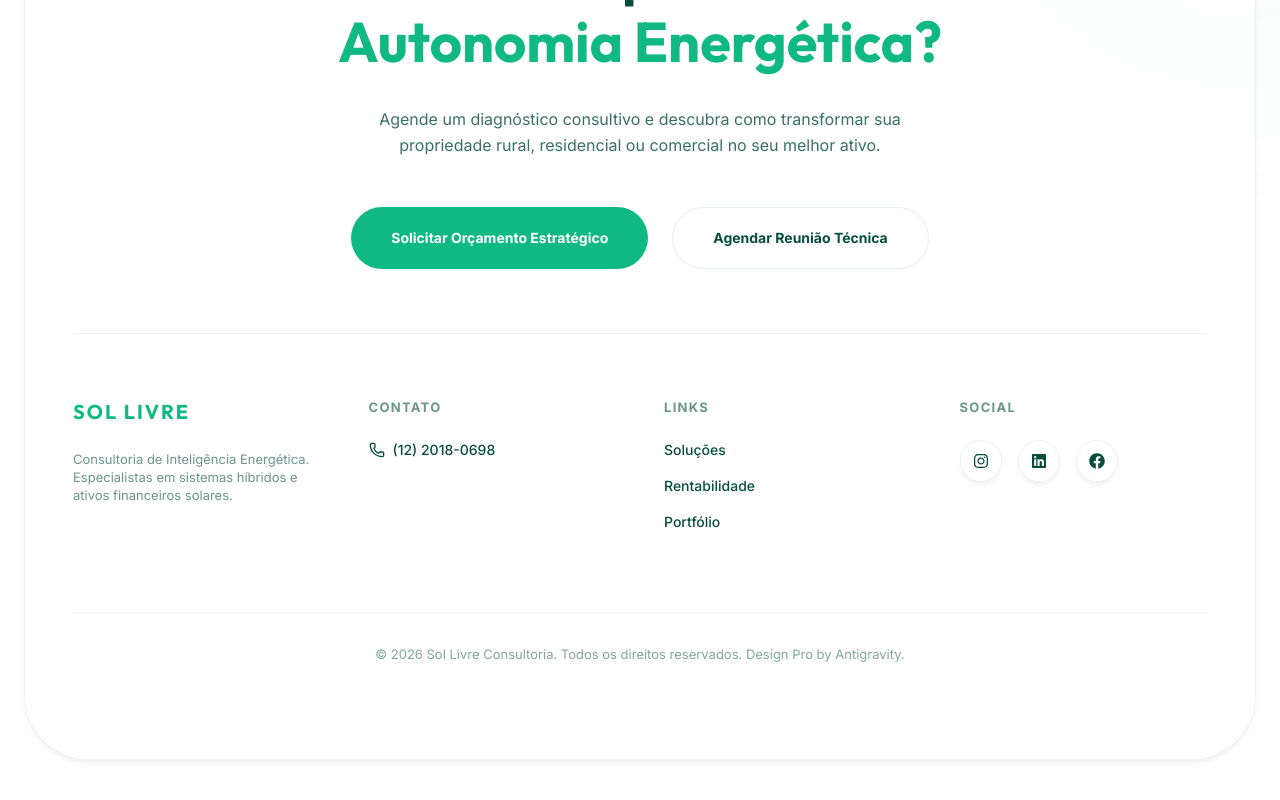
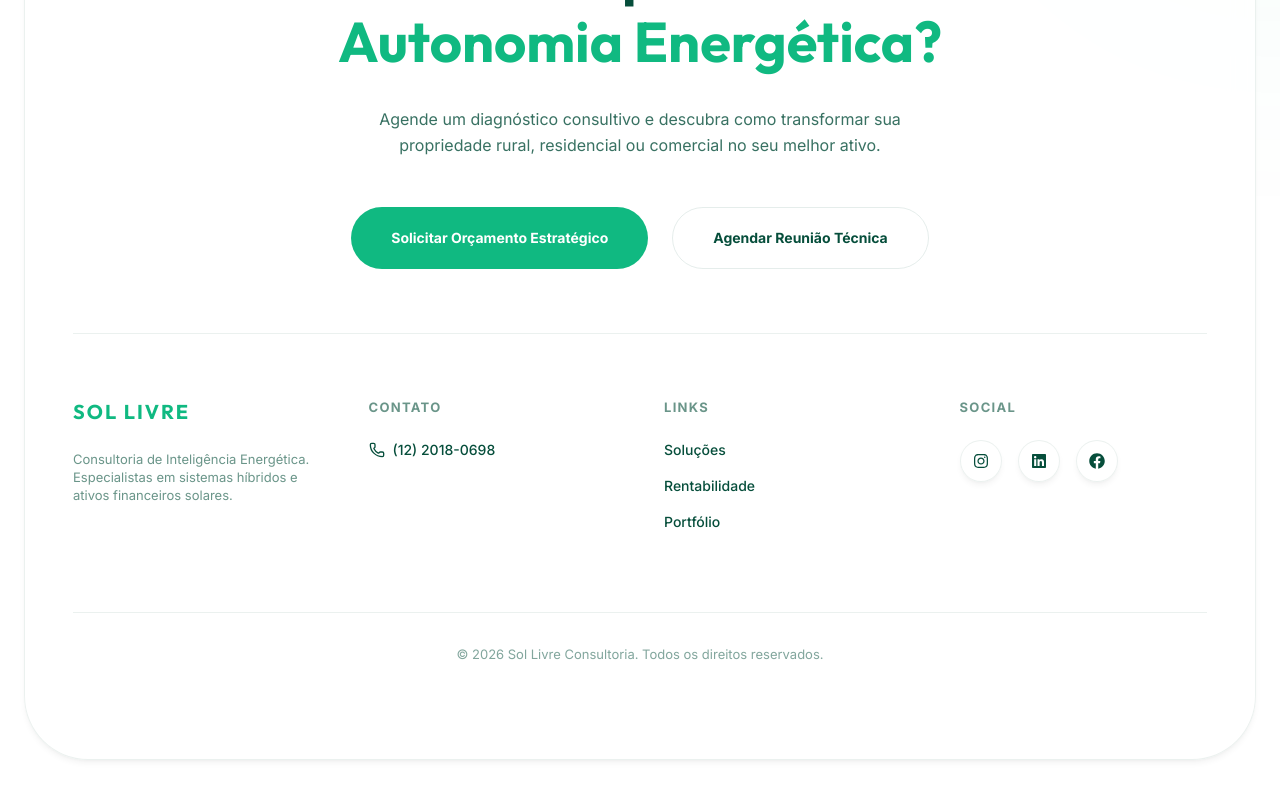
Before and after one commit to WizardCoderDevs/Sol-Livre, a Next.js app: page / in a window 1280 px wide. Shown: the part 2940-3740 px from the top of the page. Built offline with nearby package versions, Linux system fonts and the light colour scheme.

Commit message:
feat: add CTA section component with contact details and navigation links

```diff
--- a/src/components/sections/CTA.tsx
+++ b/src/components/sections/CTA.tsx
@@ -61,7 +61,7 @@ export const CTA = () => {
         </div>
 
         <div className="mt-20 pt-8 border-t border-surface-border text-center text-fluid-small text-foreground/50">
-          © 2026 Sol Livre Consultoria. Todos os direitos reservados. Design Pro by Antigravity.
+          © 2026 Sol Livre Consultoria. Todos os direitos reservados.
         </div>
       </div>
     </section>
```
